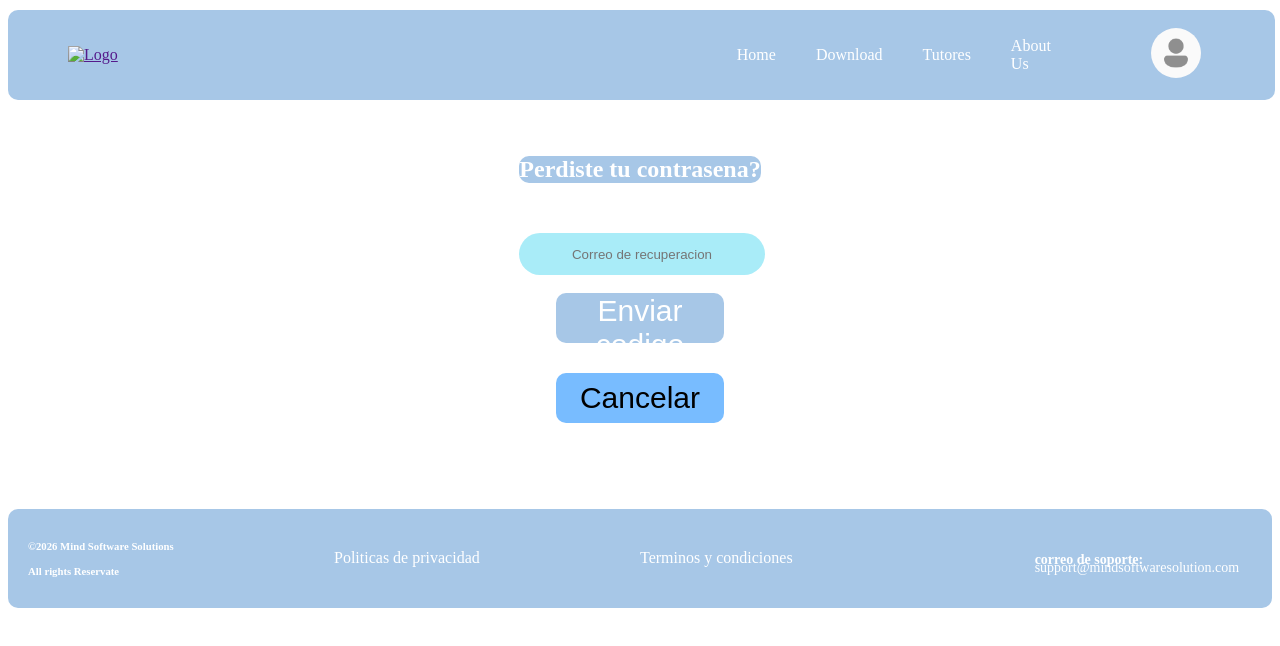
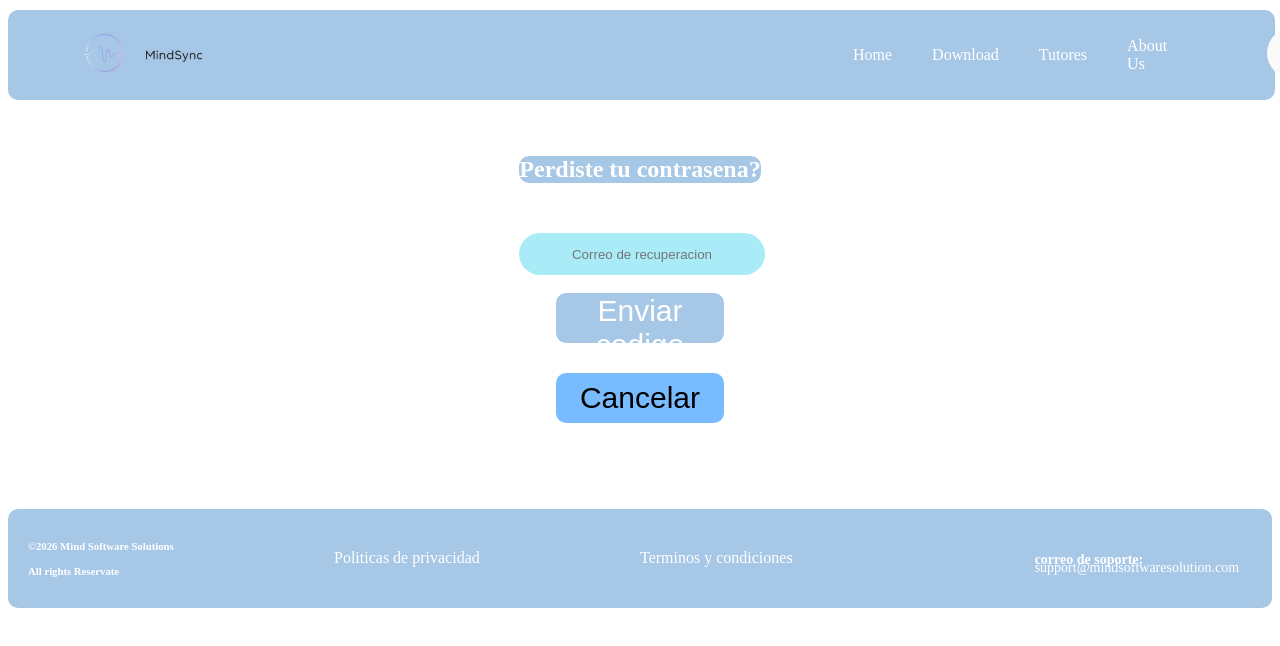
Before and after one commit to Mind-Software-Solutions/MindSync, a plain HTML site: page public/Recovery-1.html in a window 1280 px wide. Drawn offline with Linux system fonts and the light colour scheme; files whose address does not match are found by name.

Commit message:
Fixed Banner in Recovery-1.html

```diff
--- a/public/Recovery-1.html
+++ b/public/Recovery-1.html
@@ -4,7 +4,7 @@
     <meta charset="UTF-8" />
     <meta name="viewport" content="width=device-width, initial-scale=1.0" />
     <meta http-equiv="X-UA-Compatible" content="ie=edge" />
-   <link rel="icon" href="assetes/images/MindSync Logo.png" type="image/x-icon" />
+    <link rel="icon" href="assetes/images/MindSync Logo.png" type="image/x-icon" />
     <title>MindSync | Recovery Account</title>
     <link rel="stylesheet" href="assetes/styles/styles.css" />
     <link rel="stylesheet" href="assetes/styles/Section_styles.css">
@@ -14,7 +14,7 @@
       <ul class="Horizontal-Menu">
         <div class="logo">
           <a href="" class="Logo">
-            <img src="img/MindSync Banner.png" alt="Logo"></img>
+            <img src="assetes/images/MindSync Banner.png" alt="Logo"></img>
           </a>
         </div>
 
```
